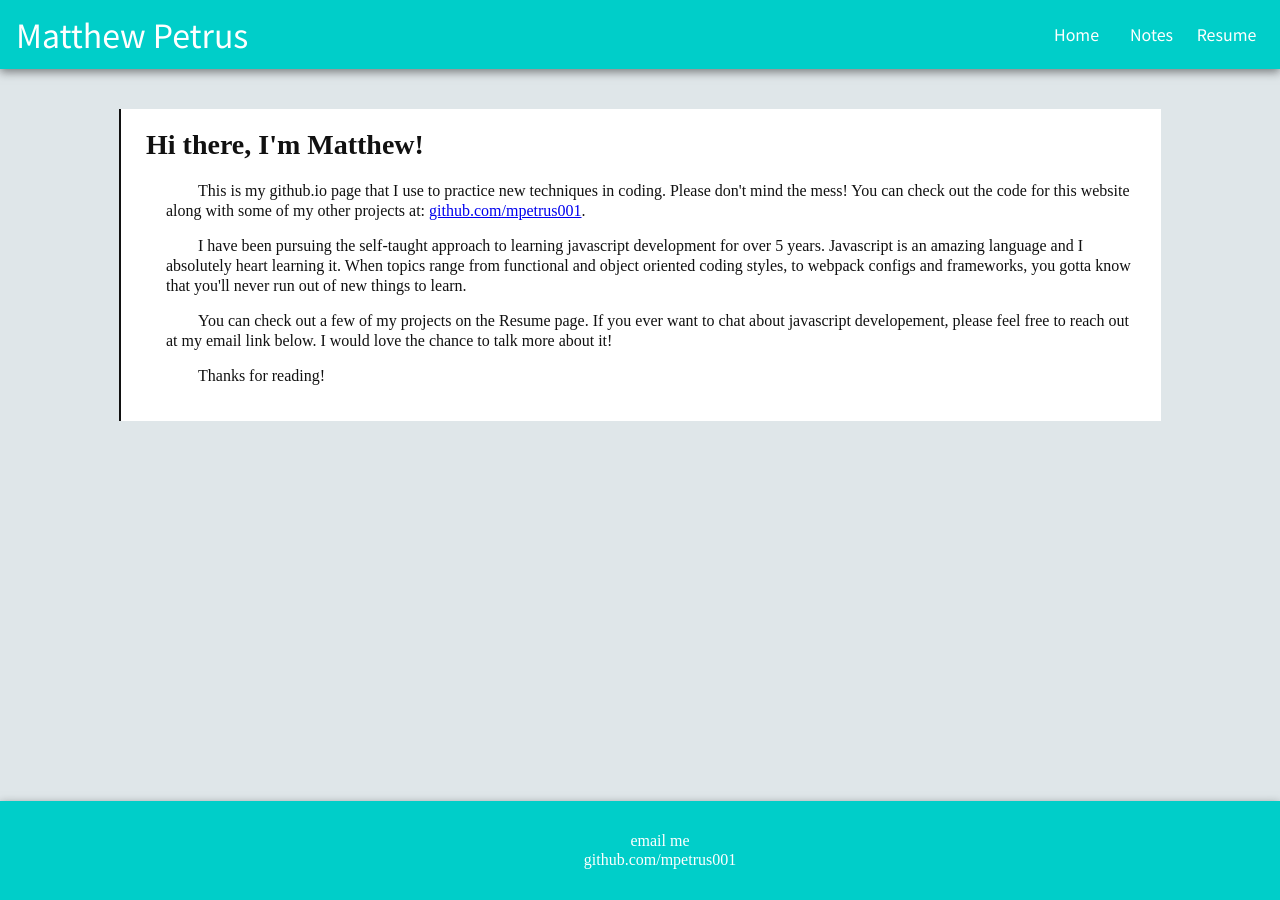
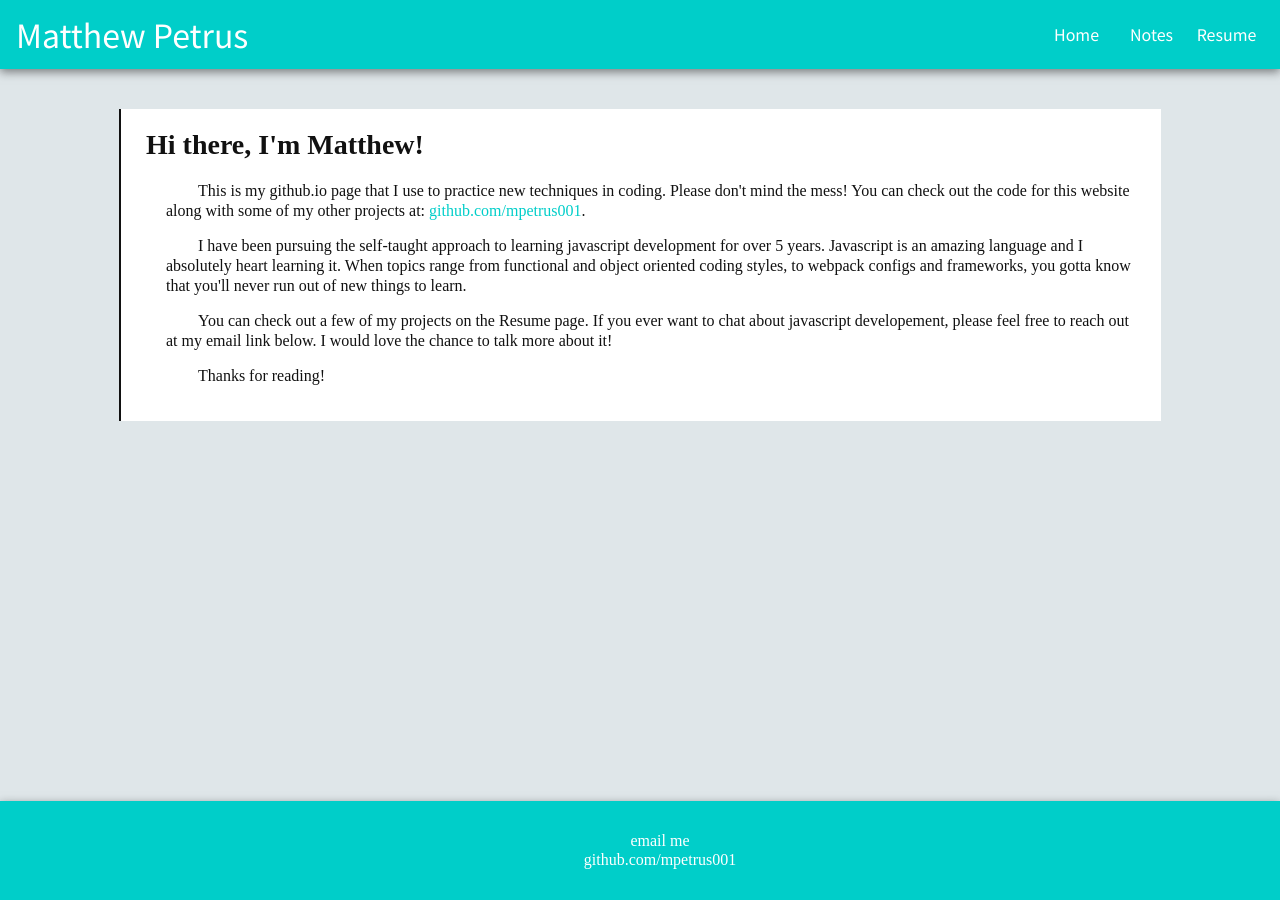
Before and after one commit to mpetrus001/mpetrus001.github.io, a Jekyll site: the page built from index.html, in a window 1280 px wide. Built offline with Jekyll 4.4.1, drawn with Linux system fonts in a browser that asks for light colours.

Commit message:
fixed color on links

```diff
--- a/css/main.css
+++ b/css/main.css
@@ -97,6 +97,13 @@ article p {
 	line-height: 1.25rem;
 	font-size: 1rem;
 }
+article a {
+	text-decoration: none;
+	color: var(--primary-bg);
+}
+article a:hover {
+	text-decoration: underline;
+}
 article ul {
 	margin-left: 2rem;
 }
@@ -129,13 +136,6 @@ article code {
 .post-list-index p {
 	margin: 0;
 	text-indent: 0;
-}
-.post-list-index a {
-	text-decoration: none;
-	color: var(--primary-bg);
-}
-.post-list-index a:hover {
-	text-decoration: underline;
 }
 footer {
 	text-align: center;
```
